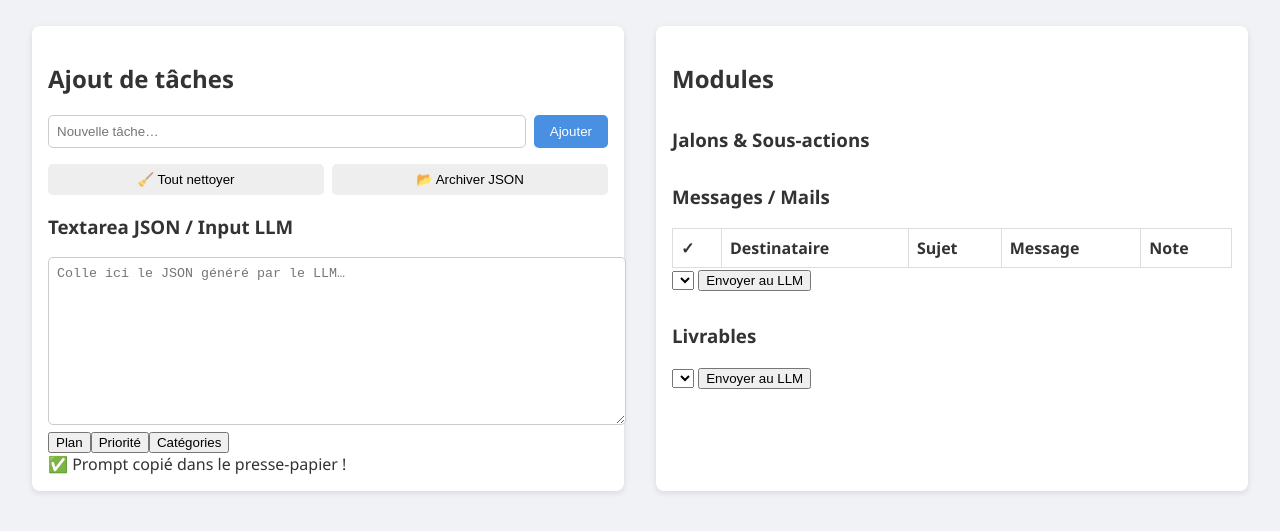
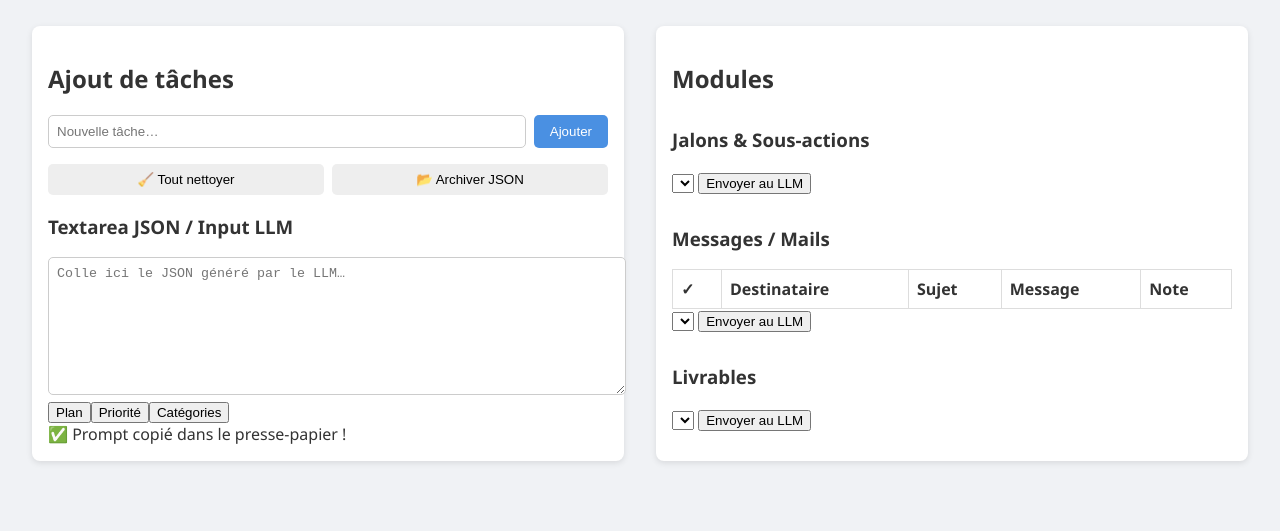
Before and after one commit to b33n-tech/exocog-8, a plain HTML site: page index.html in a window 1280 px wide. Shown: the part 71-602 px from the top of the page. Drawn offline with Linux system fonts and the light colour scheme.

Commit message:
Update index.html

```diff
--- a/index.html
+++ b/index.html
@@ -18,6 +18,7 @@
 </header>
 
 <main>
+  <!-- Section Input / Prompt -->
   <section id="inputSection">
     <h2>Ajout de tâches</h2>
     <div class="task-input">
@@ -31,18 +32,25 @@
     </div>
 
     <h3>Textarea JSON / Input LLM</h3>
-    <textarea id="textInput" rows="10" placeholder="Colle ici le JSON généré par le LLM…"></textarea>
+    <textarea id="textInput" rows="8" placeholder="Colle ici le JSON généré par le LLM…"></textarea>
+
     <div id="promptsContainer"></div>
     <div id="copiedMsg">✅ Prompt copié dans le presse-papier !</div>
   </section>
 
+  <!-- Section Modules -->
   <section id="modulesSection">
     <h2>Modules</h2>
+
+    <!-- Jalons -->
     <div class="module" id="jalonsModule">
       <h3>Jalons & Sous-actions</h3>
       <ul id="jalonsList"></ul>
+      <select id="jalonsPromptSelect"></select>
+      <button id="generateJalonsBtn">Envoyer au LLM</button>
     </div>
 
+    <!-- Messages / Mails -->
     <div class="module" id="messagesModule">
       <h3>Messages / Mails</h3>
       <table id="messagesTable">
@@ -53,20 +61,18 @@
         </thead>
         <tbody></tbody>
       </table>
-      <div>
-        <select id="mailPromptSelect"></select>
-        <button id="generateMailBtn">Envoyer au LLM</button>
-      </div>
+      <select id="mailPromptSelect"></select>
+      <button id="generateMailBtn">Envoyer au LLM</button>
     </div>
 
+    <!-- Livrables -->
     <div class="module" id="livrablesModule">
       <h3>Livrables</h3>
       <ul id="livrablesList"></ul>
-      <div>
-        <select id="livrablePromptSelect"></select>
-        <button id="generateLivrableBtn">Envoyer au LLM</button>
-      </div>
+      <select id="livrablePromptSelect"></select>
+      <button id="generateLivrableBtn">Envoyer au LLM</button>
     </div>
+
   </section>
 </main>
 
```
